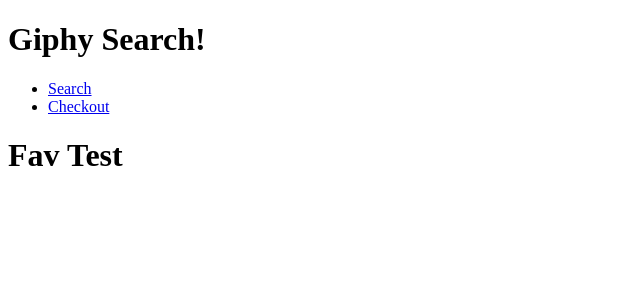
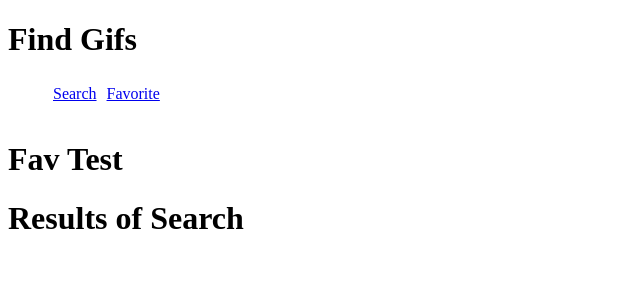
Before and after one commit to stefenmenzel/Group-Giphy-Saga-Project, a React (Create React App) app: page /#/favorites in a window 1280 px wide. Shown: the top 300 px of the page, without its empty margins (0-640 px from the left). Built offline with nearby package versions, Linux system fonts and the light colour scheme.

Commit message:
header/results

```diff
--- a/src/components/App/App.js
+++ b/src/components/App/App.js
@@ -1,9 +1,10 @@
 import React, { Component } from 'react';
-import { HashRouter as Router, Route, Link } from 'react-router-dom';
+import { HashRouter as Router, Route, } from 'react-router-dom';
 
 import Search from '../Search/Search.js';
 import Favorites from '../Favorites/Favorites.js';
 import Header from '../Header/Header.js';
+import Results from '../Results/Results.js';
 class App extends Component {
 
   render() {
@@ -11,17 +12,9 @@
       <div>
         <Header />
         <Router>
-          <ul>
-            <li>
-              <Link to="/">Search</Link>
-            </li>
-            <li>
-              <Link to="/favorites">Checkout</Link>
-            </li>
-          </ul>
             <Route exact path="/" component={Search} />
             <Route exact path="/favorites" component={Favorites} />
-
+            <Results />
         </Router>
       </div>
     );
--- /dev/null
+++ b/src/components/Header/Header.css
@@ -0,0 +1,6 @@
+li{
+    margin: 0;
+    padding: 5px;
+    height: 30px;
+    display: inline-block;
+}
--- a/src/components/Header/Header.js
+++ b/src/components/Header/Header.js
@@ -1,13 +1,26 @@
 import React, { Component } from 'react';
-
+import './Header.css'
+import { HashRouter as Router, Route, Link } from 'react-router-dom';
 
 class Header extends Component {
 
     render() {
-      return (
-        <div>
-          <h1>Giphy Search!</h1>
-        </div>
+        return (
+            <div>
+                <h1>Find Gifs</h1>
+                <Router>
+                    <div className ="pageLinks">
+                        <ul>
+                            <li>
+                                <Link to="/">Search</Link>
+                            </li>
+                            <li>
+                                <Link to="/favorites">Favorite</Link>
+                            </li>
+                        </ul>
+                    </div>
+                </Router>
+            </div>
         );
     }
 
--- /dev/null
+++ b/src/components/Results/Results.js
@@ -0,0 +1,17 @@
+import React, { Component } from 'react';
+//import ImageCard from '../ImageCard/ImageCard.jsx';
+
+class Results extends Component {
+
+    render() {
+      return (
+        <div>
+            <h1>Results of Search</h1>
+          {/* <ImageCard /> */}
+        </div>
+        );
+    }
+
+}
+
+export default Results;
```
